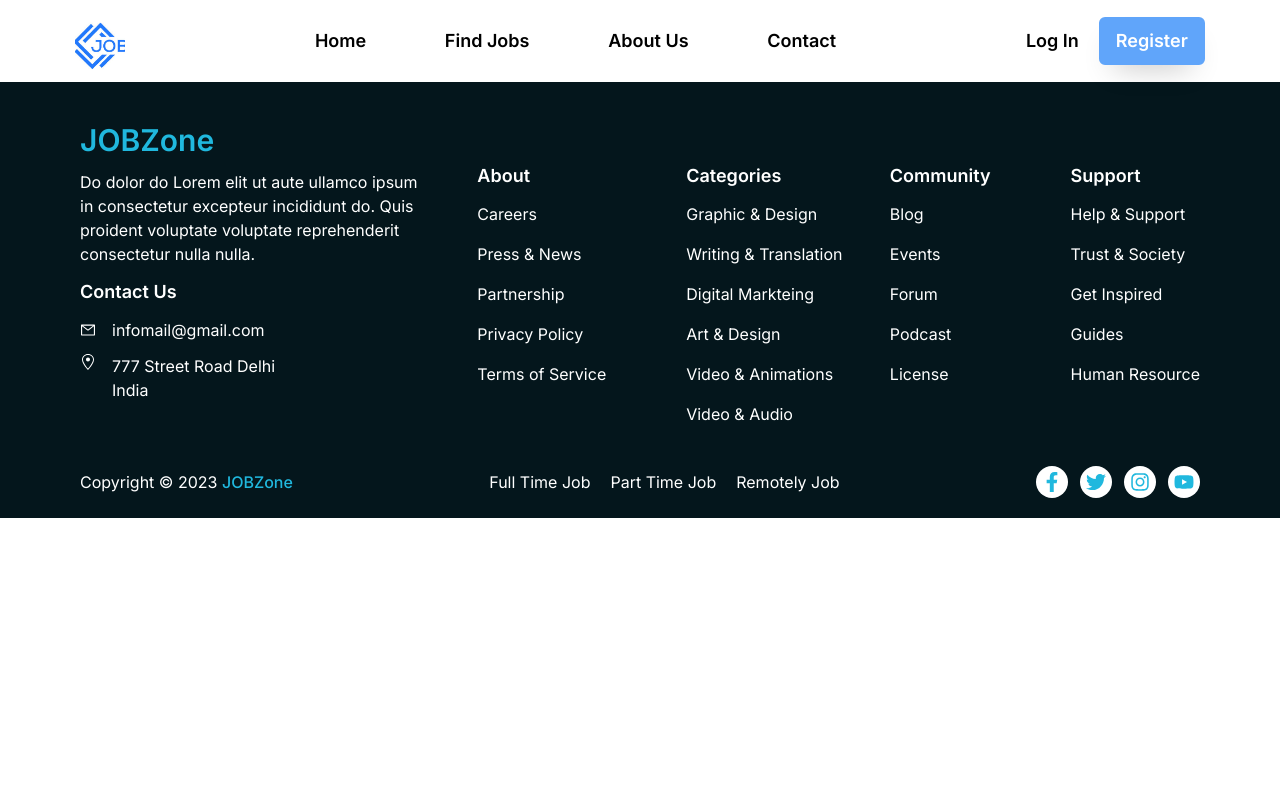
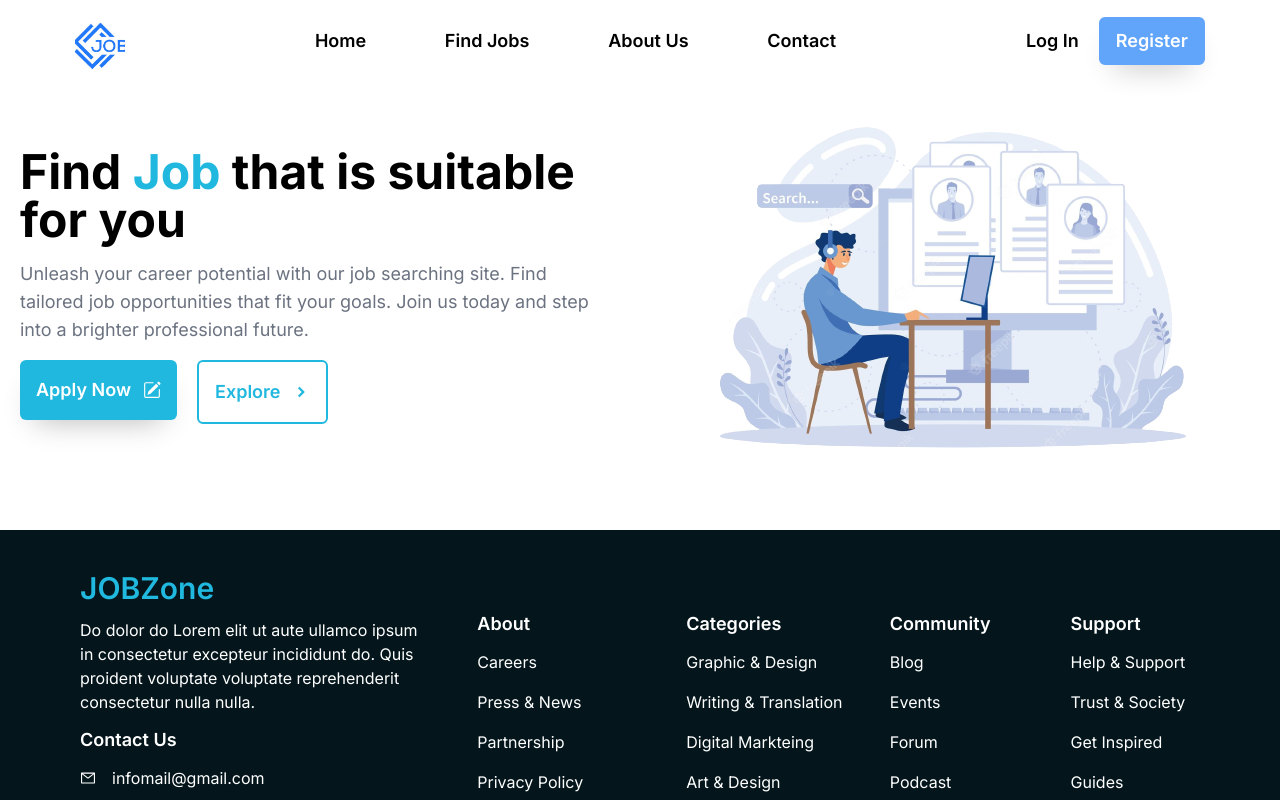
Before and after one commit to MohdFahad1/jobpedia, a Next.js app: page / in a window 1280 px wide. Shown: the top 800 px of the page. Built offline with nearby package versions, Linux system fonts and the light colour scheme.

Commit message:
Hero section completed

```diff
--- /dev/null
+++ b/components/Home/Hero.js
@@ -0,0 +1,26 @@
+import Image from 'next/image';
+import React from 'react';
+import hero from '../../assets/hero.png';
+import { BiSolidChevronRight } from 'react-icons/bi'
+import { BsPencilSquare } from 'react-icons/bs'
+const Hero = () => {
+    return (
+        <section className="flex justify-between items-center px-0 mt-10 mb-10 lg:mt-0 lg:px-5">
+            <div className="text-center lg:text-left">
+                <h1 className="text-4xl font-bold w-auto lg:w-[570px] lg:text-5xl">Find <span className="text-[#20B8DE]">Job</span> that is suitable for you</h1>
+                <p className="my-4 text-lg text-gray-500 w-auto lg:w-[570px]">
+                    Unleash your career potential with our job searching site. Find tailored job opportunities that fit your goals. Join us today and step into a brighter professional future.</p>
+                <div className="flex gap-5 justify-center items-center lg:justify-normal lg:items-start">
+                    <button className="flex items-center gap-3 bg-[#20B8DE] text-white rounded-md p-4 font-semibold text-lg shadow-[0_15px_30px_-15px_rgba(0,0,0,0.3)]  duration-300 hover:shadow-[0_15px_30px_-10px_rgba(0,0,0,0.3)] hover:bg-[#19849f]">Apply Now <BsPencilSquare /></button>
+                    <button className="flex items-center gap-3 border-2 border-[#20B8DE] text-[#20B8DE] rounded-md p-4 font-semibold text-lg duration-300 hover:bg-[#20B8DE] hover:text-white">Explore <BiSolidChevronRight /></button>
+                </div>
+            </div>
+            <div>
+                <Image src={hero} alt="bg" className="lg:block hidden" />
+                {/* <LottieAnimation /> */}
+            </div>
+        </section>
+    )
+}
+
+export default Hero
--- a/src/app/page.js
+++ b/src/app/page.js
@@ -1,8 +1,9 @@
-import Navbar from "../../components/Navbar/Navbar";
+import Hero from "../../components/Home/Hero";
 
 export default function Home() {
   return (
     <main>
+    <Hero />
     </main>
   )
 }
```
Also changed, not shown: assets/hero.png (added).
